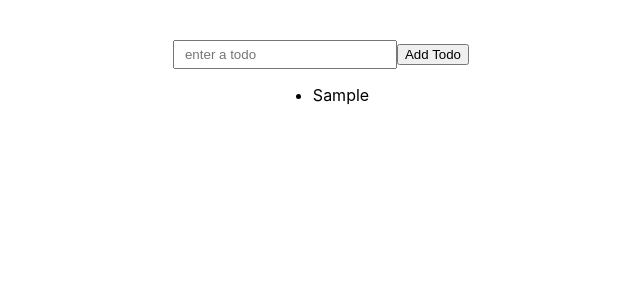
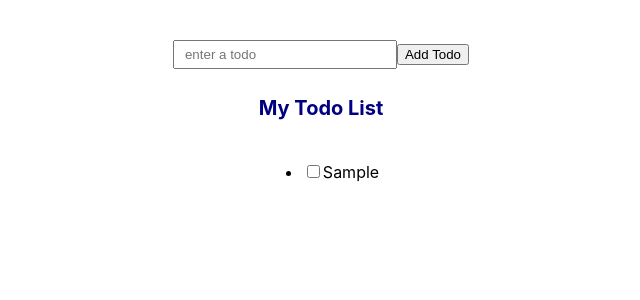
Before and after one commit to JoseMarioDev/todo-app-with-hooks, a React app in the folder todo-app/: page / in a window 1280 px wide. Both pictures are taken after typing "Sample" into the empty fields and a click on the button "Add Todo". Shown: the top 300 px of the page, without its empty margins (319-959 px from the left). Built offline with nearby package versions, Linux system fonts and the light colour scheme.

Commit message:
:art: Rendering todos, checkbox added
need to finish

```diff
--- a/todo-app/package.json
+++ b/todo-app/package.json
@@ -61,9 +61,6 @@
     "build": "node scripts/build.js",
     "test": "node scripts/test.js",
     "lint:fix": "eslint . --fix"
-  },
-  "eslintConfig": {
-    "extends": "wesbos"
   },
   "browserslist": {
     "production": [
--- a/todo-app/src/App.js
+++ b/todo-app/src/App.js
@@ -62,9 +62,13 @@ const App = () => {
         ></Input>
         <button type="submit">Add Todo</button>
       </Form>
+      <H4>My Todo List</H4>
       <ul>
         {todos.map(todo => (
-          <li>{todo.content}</li>
+          <li key={todo.id}>
+            <input type="checkbox" />
+            {todo.content}
+          </li>
         ))}
       </ul>
     </Container>
```
